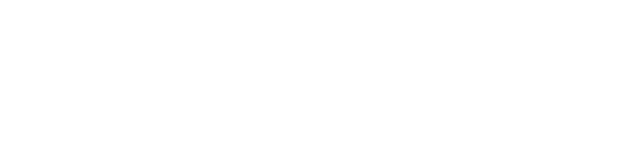
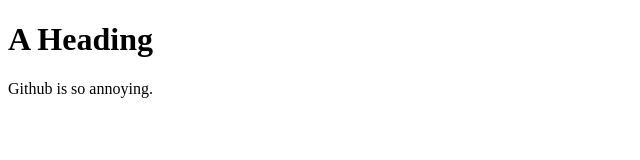
Before and after one commit to hp3913/exploring-cs, a plain HTML site: page index.html in a window 1280 px wide. Shown: the whole page, without its empty margins (0-640 px from the left). Drawn offline with Linux system fonts and the light colour scheme.

Commit message:
Added heading and paragraph

```diff
--- a/index.html
+++ b/index.html
@@ -1,6 +1,7 @@
 <!DOCTYPE html>
 <html>
  <body>
-
+  <h1>A Heading</h1>
+   	<p>Github is so annoying.</p>
  </body>
 </html>
```
